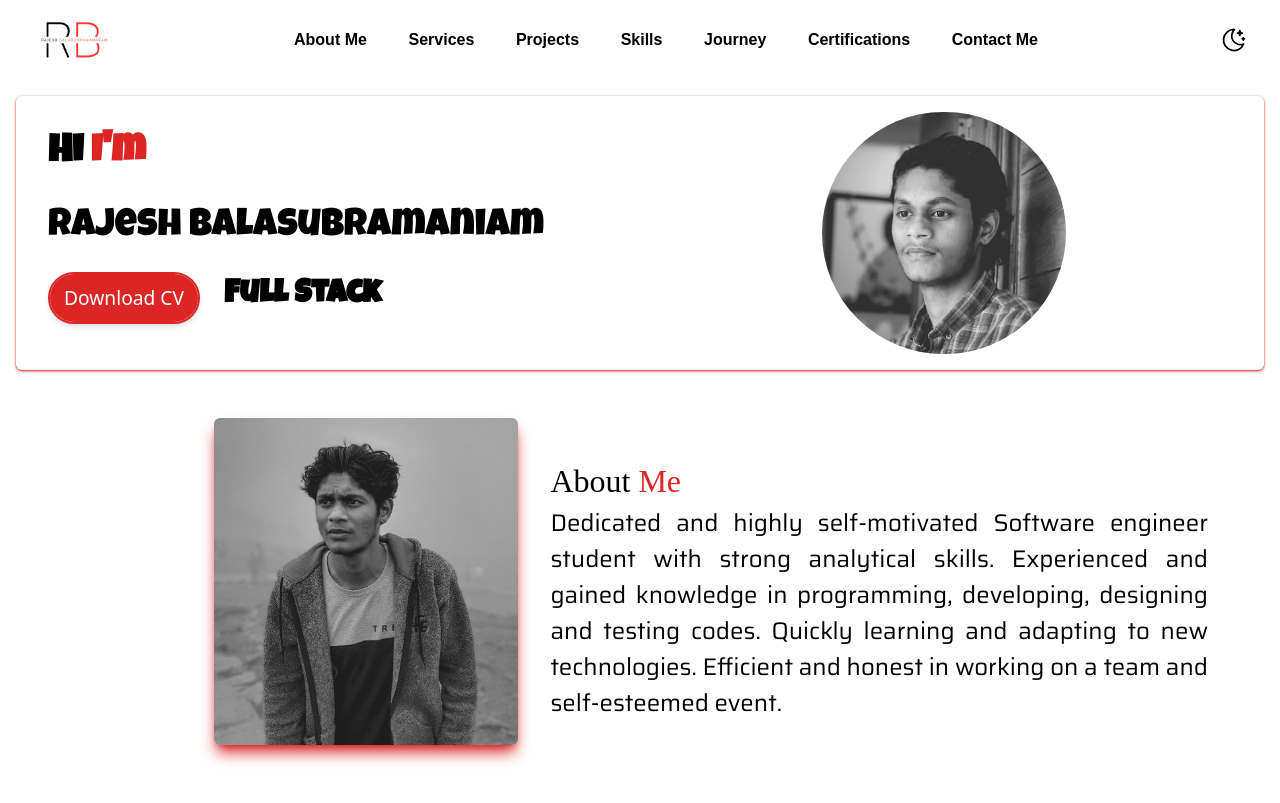
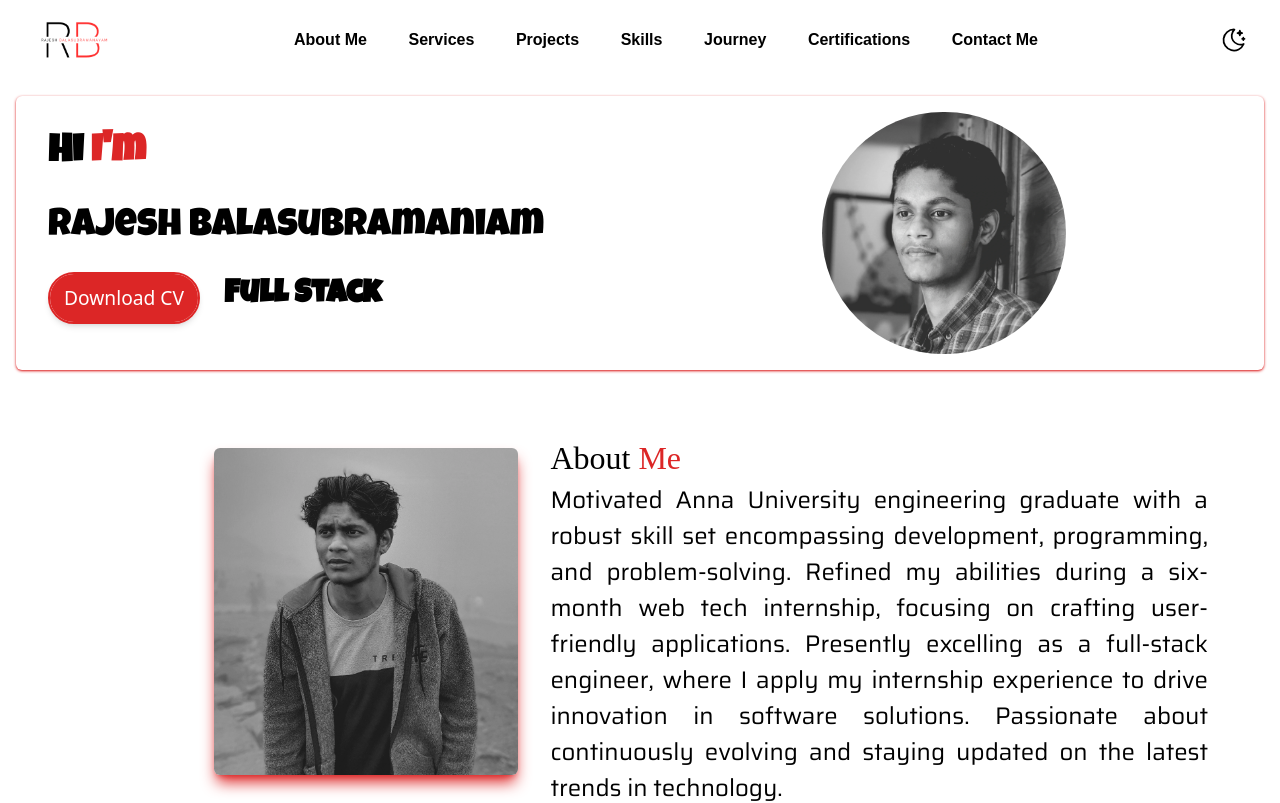
Before and after one commit to rb4807/react-portfolio, a React (Create React App) app: page / in a window 1280 px wide. Shown: the top 803 px of the page. Built offline with nearby package versions, Linux system fonts and the light colour scheme; a web font is replaced by a local one.

Commit message:
Update App.jsx

```diff
--- a/src/App.jsx
+++ b/src/App.jsx
@@ -168,7 +168,7 @@ function App() {
                                     <div className="mb-4">
                                         <div className="head text-[1.5rem] text-black dark:text-white md:text-[2.4rem]">Rajesh Balasubramaniam</div>
                                     </div>
-                                    <div className="mb-4 flex flex-row">
+                                    <div className="mb-4 h-[10%] flex flex-row">
                                         <a href="https://drive.google.com/file/d/1KDHdBJHfkv-5bdpBbOUZUyADutkyndoQ/view?usp=drivesdk" className="relative inline-flex items-center justify-center p-2 px-1 py-1 overflow-hidden font-medium text-white transition duration-300 ease-out border-2 border-red-600 rounded-full shadow-md group md:px-6 md:py-3">
                                             <span className="absolute inset-0 flex items-center justify-center w-full h-full text-white duration-300 -translate-x-full bg-red-600 group-hover:translate-x-0 ease">
                                                 <svg className="w-6 h-6" fill="none" stroke="currentColor" viewBox="0 0 24 24" xmlns="http://www.w3.org/2000/svg"><path stroke-linecap="round" stroke-linejoin="round" stroke-width="2" d="M14 5l7 7m0 0l-7 7m7-7H3"></path></svg>
@@ -194,12 +194,16 @@ function App() {
                             <div className="flex flex-col">
                                 <h1 className="title text-[2rem] text-black mt-4 ml-4 md:ml-8 dark:text-white">About <span className="text-[2rem] text-red-600">Me</span></h1>
                                 <p className="content text-[0.75rem] text-black dark:text-white mr-2 ml-4 md:ml-8 md:mr-10 md:text-[1.5rem] md:text-justify">
-                                    Dedicated and highly self-motivated Software engineer
-                                    student with strong analytical skills. Experienced and
-                                    gained knowledge in programming, developing, designing
-                                    and testing codes. Quickly learning and adapting to new
-                                    technologies. Efficient and honest in working on a team
-                                    and self-esteemed event.
+                                Motivated Anna University engineering graduate with
+                                a robust skill set encompassing development,
+                                programming, and problem-solving. Refined my
+                                abilities during a six-month web tech internship,
+                                focusing on crafting user-friendly applications.
+                                Presently excelling as a full-stack engineer, where I
+                                apply my internship experience to drive innovation in
+                                software solutions. Passionate about continuously
+                                evolving and staying updated on the latest trends in
+                                technology.
                                 </p>
                             </div>
                         </div>
```
